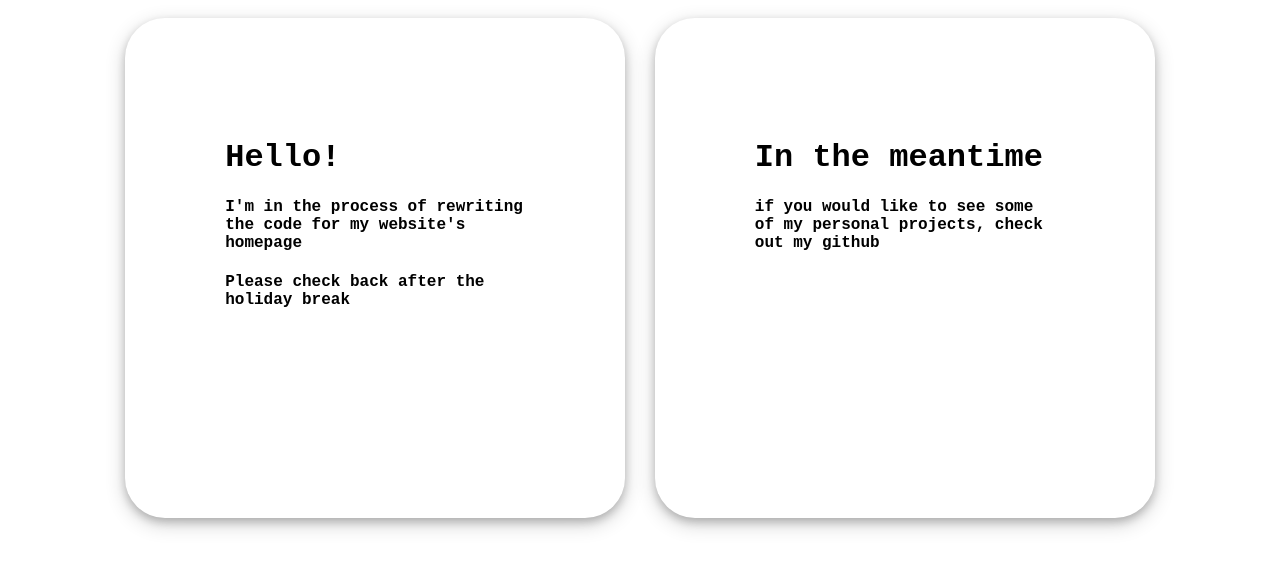
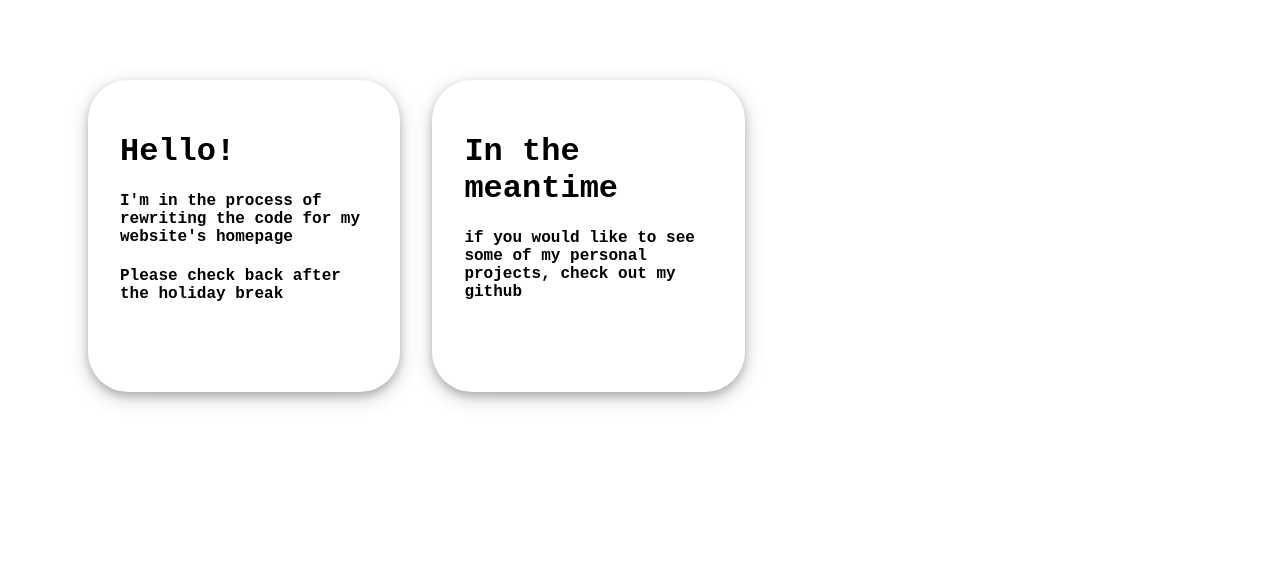
Before and after one commit to dokastho/Homepage, a Flask app: page / in a window 1280 px wide. Shown: the top 569 px of the page. Run offline with Flask 2, Linux system fonts and the light colour scheme.

Commit message:
fix grid gaps

```diff
--- a/homepage/static/css/style.css
+++ b/homepage/static/css/style.css
@@ -4,7 +4,11 @@
 }
 
 .wrapper {
+    margin: 5rem;
     text-align: center;
+    display: grid;
+    grid-template-columns: repeat(4, 1fr);
+    grid-gap: 2rem;
 }
 
 .w-background {
@@ -17,67 +21,47 @@
 
 .item-card-1 {
     transition: all .2s;
-    display: inline-block;
-    vertical-align: middle;
     text-align: left;
     border-radius: 40px;
     box-shadow: 0 4px 8px 0 rgba(0, 0, 0, 0.2), 0 6px 20px 0 rgba(0, 0, 0, 0.19);
-    height: 300px;
-    width: 300px;
-    padding: 100px;
-    margin: 10px;
+    aspect-ratio: 1/ 1;
+    object-fit: cover;
+    grid-column: span 1;
+    grid-row: span 1;
 }
-.item-card-2 {
+/* .item-card-2 {
     transition: all .2s;
-    display: inline-block;
-    vertical-align: middle;
     text-align: left;
     border-radius: 40px;
     box-shadow: 0 4px 8px 0 rgba(0, 0, 0, 0.2), 0 6px 20px 0 rgba(0, 0, 0, 0.19);
-    height: 300px;
-    width: 830px;
-    padding: 100px;
-    margin: 10px;
-}
+    aspect-ratio: 2/ 1;
+    object-fit: cover;
+    grid-column: span 2;
+    grid-row: span 1;
+} */
 .item-card-4 {
     transition: all .2s;
-    display: inline-block;
-    vertical-align: middle;
     text-align: left;
     border-radius: 40px;
     box-shadow: 0 4px 8px 0 rgba(0, 0, 0, 0.2), 0 6px 20px 0 rgba(0, 0, 0, 0.19);
-    height: 830px;
-    width: 830px;
-    padding: 100px;
-    margin: 10px;
+    aspect-ratio: 1/ 1;
+    object-fit: cover;
+    grid-column: span 2;
+    grid-row: span 2;
 }
 
-body {
-    /* display: flex; */
-    font-family: 'Courier New', Courier, monospace;
-}
-
-.item-card-1:hover {
-    transition: all .2s;
-    padding: 120px;
-}
-.item-card-2:hover {
-    transition: all .2s;
-    padding: 120px;
-}
-.item-card-4:hover {
-    transition: all .2s;
-    padding: 120px;
+.item-card-content {
+    padding: 2rem;
 }
 
 .item-card-1:hover h1 {
     transition: all .2s;
     color: #00B6FA;
 }
-.item-card-2:hover h1 {
+/* .item-card-2:hover h1 {
     transition: all .2s;
     color: #00B6FA;
-}
+} */
 .item-card-4:hover h1 {
     transition: all .2s;
     color: #00B6FA;
@@ -87,10 +71,10 @@ body {
     transition: all .2s;
     color: #01245B;
 }
-.item-card-2:hover h4 {
+/* .item-card-2:hover h4 {
     transition: all .2s;
     color: #01245B;
-}
+} */
 .item-card-4:hover h4 {
     transition: all .2s;
     color: #01245B;
@@ -105,3 +89,19 @@ a {
 a:hover {
     text-decoration: underline;
 }
+
+body {
+    /* display: flex; */
+    font-family: 'Courier New', Courier, monospace;
+}
+
+/* mobile layout */
+@media only screen and (max-width: 1200px) {
+    .wrapper {
+        margin: 1rem;
+        text-align: center;
+        display: grid;
+        grid-template-columns: repeat(2, 1fr);
+        grid-gap: 1rem;
+    }
+}
--- a/homepage/templates/index.html
+++ b/homepage/templates/index.html
@@ -9,13 +9,17 @@
     <body>
         <div class="wrapper">
             <div class="item-card-1">
-                <h1>Hello!</h1>
-                <h4>I'm in the process of rewriting the code for my website's homepage</h4>
-                <h4>Please check back after the holiday break</h4>
+                <div class="item-card-content">
+                    <h1>Hello!</h1>
+                    <h4>I'm in the process of rewriting the code for my website's homepage</h4>
+                    <h4>Please check back after the holiday break</h4>
+                </div>
             </div>
             <div class="item-card-1">
-                <h1>In the meantime</h1>
-                <h4>if you would like to see some of my personal projects, check out my <a href="https://github.com/dokastho">github</a></h4>
+                <div class="item-card-content">
+                    <h1>In the meantime</h1>
+                    <h4>if you would like to see some of my personal projects, check out my <a href="https://github.com/dokastho">github</a></h4>
+                </div>
             </div>
         </div>
     </body>
```
Also changed, not shown: homepage/templates/wip.html (+40 -1 lines).
